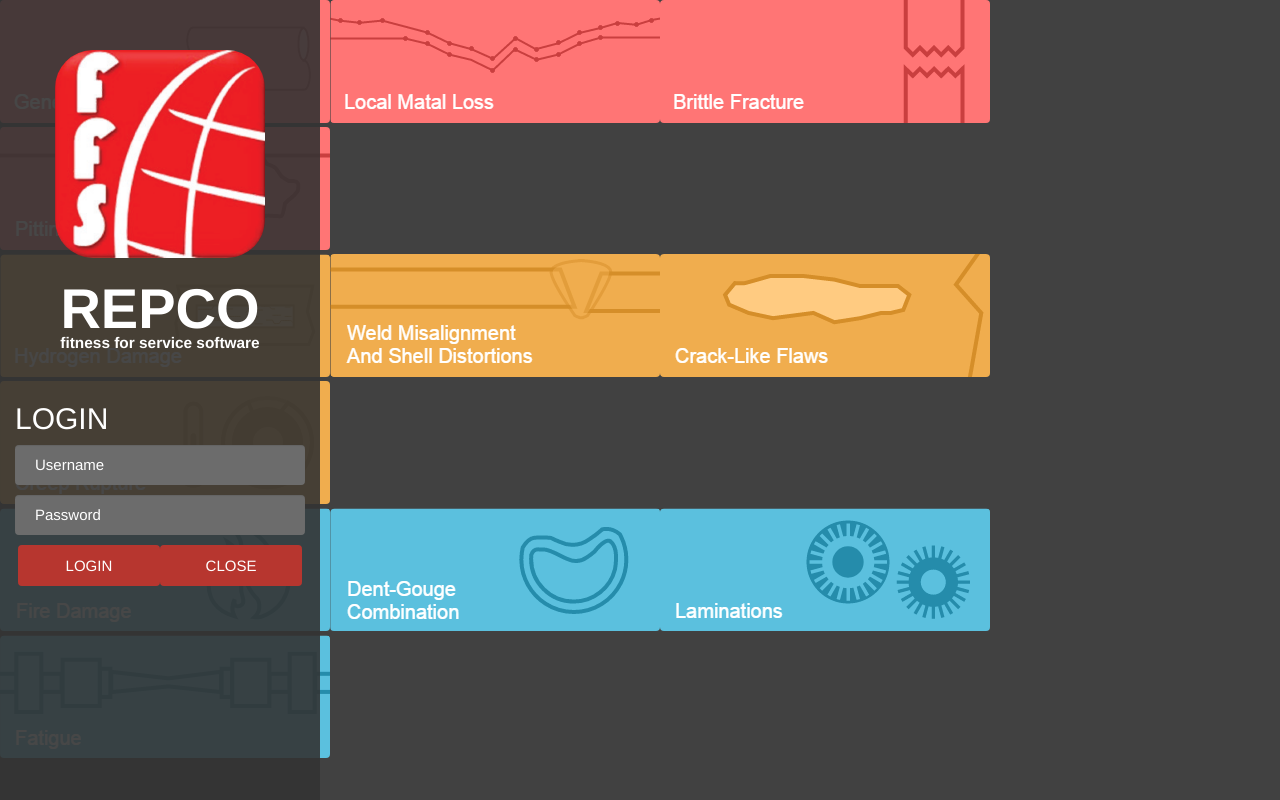
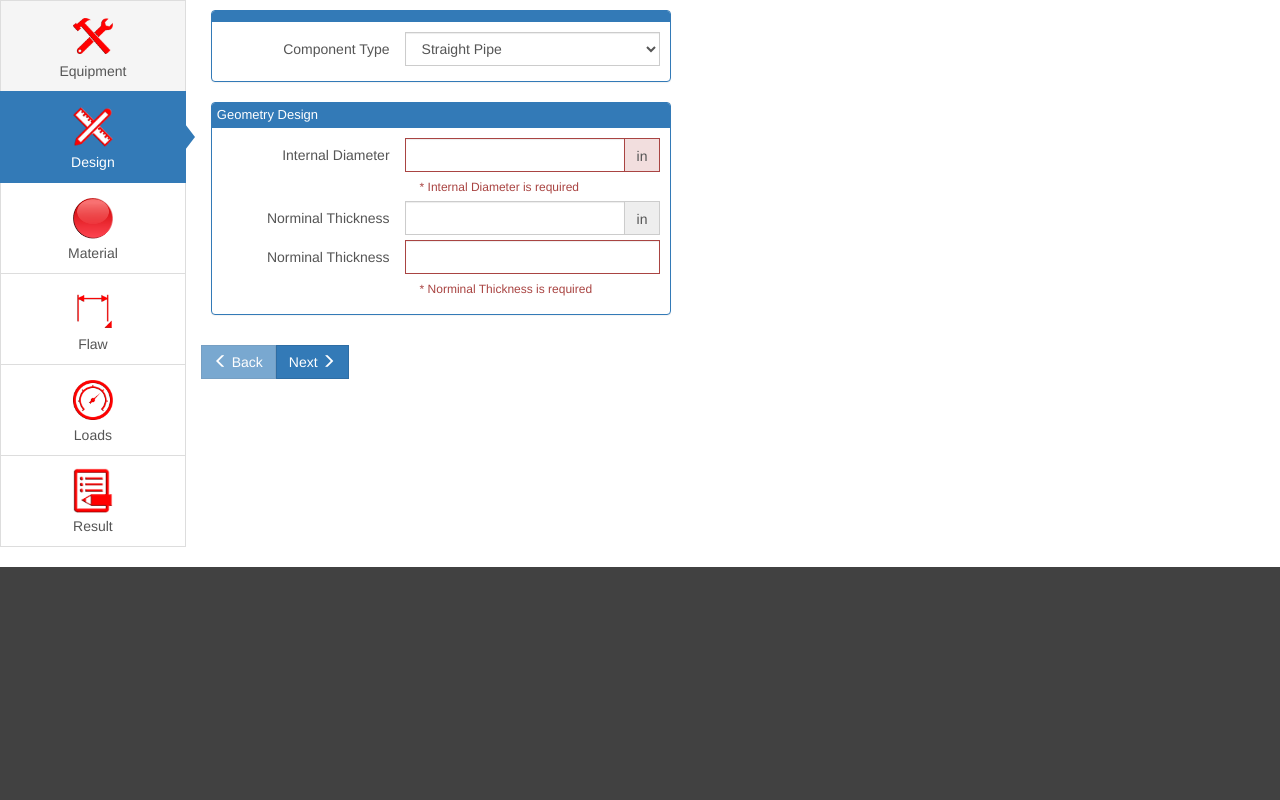
Before and after one commit to nitipan/ffsv3, an Angular app in the folder ffs.web/: page / in a window 1280 px wide. Built offline with nearby package versions, Linux system fonts and the light colour scheme.

Commit message:
added ffs-number,  fixed error message

```diff
--- a/ffs.web/src/app/app.component.html
+++ b/ffs.web/src/app/app.component.html
@@ -1,11 +1,11 @@
 <div class="container-fluid">
-
   <div class="row">
+    <app-brittle-fracture></app-brittle-fracture>
+  </div>
+  <!-- <div class="row">
     <app-sidenav></app-sidenav>
   </div>
   <div class="row">
-
-    <!-- <app-brittle-fracture></app-brittle-fracture> -->
 
     <button class="btn-ffs btn-general-metal-loss"></button>
     <button class="btn-ffs btn-local-metal-loss"></button>
@@ -25,5 +25,5 @@
     <button class="btn-ffs btn-dent-gouge"></button>
     <button class="btn-ffs btn-laminations"></button>
     <button class="btn-ffs btn-fatigue"></button>
-  </div>
+  </div> -->
 </div>
--- a/ffs.web/src/app/app.module.ts
+++ b/ffs.web/src/app/app.module.ts
@@ -1,4 +1,4 @@
-import { FFSTextComponent, FFSSelectComponent, FFSCheckComponent } from './common/inputs/ffs-input.component';
+import { FFSTextComponent, FFSSelectComponent, FFSCheckComponent, FFSNumberComponent } from './common/inputs/ffs-input.component';
 
 
 import { EquipmentStepComponent, DesignStepComponent, MaterialStepComponent, FlawStepComponent, LoadsStepComponent, ResultStepComponent } from './modules/steps/steps.component';
@@ -18,6 +18,7 @@ import { PanelComponent } from './common/panel/panel.component';
     FFSTextComponent,
     FFSSelectComponent,
     FFSCheckComponent,
+    FFSNumberComponent,
     AppComponent,
     TopnavComponent,
     SidenavComponent,
--- a/ffs.web/src/app/common/inputs/ffs-input-base.ts
+++ b/ffs.web/src/app/common/inputs/ffs-input-base.ts
@@ -7,7 +7,6 @@ export abstract class FFSInputBase implements OnInit {
     @Input() value: string;
     @Input() unit: string;
     @Input() form: FormGroup;
-    @Input() options: { key: string, value: string }[] = [];
     @Input() required = false;
 
     ngOnInit(): void {
--- a/ffs.web/src/app/common/inputs/ffs-input.component.ts
+++ b/ffs.web/src/app/common/inputs/ffs-input.component.ts
@@ -13,8 +13,8 @@ import { FFSInputBase } from "./ffs-input-base";
                 <div class="input-group col-xs-7">
                     <input [formControlName]="key" [id]="key" class="form-control">
                     <label class="input-group-addon control-label" *ngIf="unit != undefined">{{unit}}</label>
-                    <div class="control-label errorText" *ngIf="!isValid && required">* {{label}} is required</div>
                 </div>
+                <div class="col-xs-offset-5 col-xs-7 control-label errorText" *ngIf="!isValid && required">* {{label}} is required</div>
             </div>
 
         </div>
@@ -47,7 +47,7 @@ export class FFSTextComponent extends FFSInputBase {
     }
 )
 export class FFSSelectComponent extends FFSInputBase {
-
+    @Input() options: { key: string, value: string }[] = [];
 }
 
 @Component(
@@ -69,3 +69,32 @@ export class FFSSelectComponent extends FFSInputBase {
 export class FFSCheckComponent extends FFSInputBase {
 
 }
+
+
+@Component(
+    {
+        selector: 'ffs-number',
+        styleUrls: ['./ffs-input.component.scss'],
+        template: `
+        <div class="ffs-input form-horizontal" [formGroup]="form">
+            <div class="form-group" [class.has-error]="!isValid">
+                <label class="control-label col-xs-5" [attr.for]="key">{{label}}</label>
+                <div class="input-group col-xs-7">
+                    <input [formControlName]="key" type="number" [id]="key" class="form-control">
+                    <label class="input-group-addon control-label" *ngIf="unit != undefined">{{unit}}</label>
+
+                </div>
+
+                <div class="col-xs-offset-5 col-xs-7 control-label errorText" *ngIf="!isValid && required">* {{label}} is required</div>
+
+            </div>
+
+        </div>
+        `,
+        providers: [{ provide: FFSInputBase, useExisting: forwardRef(() => FFSNumberComponent) }]
+    }
+)
+export class FFSNumberComponent extends FFSInputBase {
+    @Input() min: number;
+    @Input() max: number;
+}
--- a/ffs.web/src/app/common/panel/panel.component.scss
+++ b/ffs.web/src/app/common/panel/panel.component.scss
@@ -1,4 +1,10 @@
 .app-panel {
+  .panel-heading {
+    padding: 5px;
+    .panel-title {
+      font-size: 13px;
+    }
+  }
   .panel-body {
     padding: 10px;
   }
--- a/ffs.web/src/app/modules/brittle-fracture/brittle-fracture.component.html
+++ b/ffs.web/src/app/modules/brittle-fracture/brittle-fracture.component.html
@@ -32,14 +32,16 @@
     </div>
 
   </equipment>
-  <design>
+  <design active="true">
     <div class="row">
       <div class="col-md-6">
         <app-panel>
           <ffs-select label="Component Type" key="componentType" [options]="[{key:'0' , value: 'Straight Pipe'}]" value="0"></ffs-select>
         </app-panel>
         <app-panel title="Geometry Design">
-          <ffs-text label="Internal Diameter" key="internalDiameter" unit="in"></ffs-text>
+          <ffs-number label="Internal Diameter" key="internalDiameter" unit="in" required="true"></ffs-number>
+          <ffs-number label="Norminal Thickness" key="norminalThickness" unit="in"></ffs-number>
+          <ffs-text label="Norminal Thickness" key="norminalThickness" required="true"></ffs-text>
         </app-panel>
       </div>
     </div>
```
